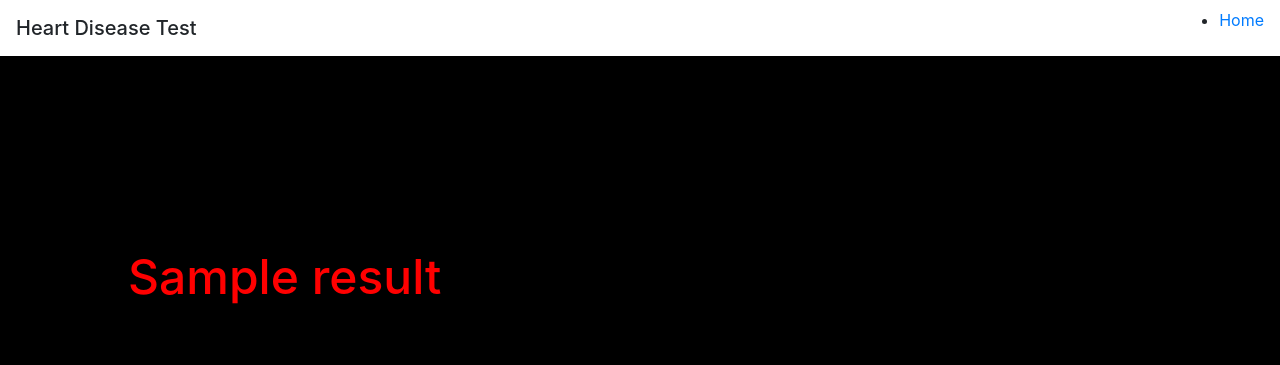
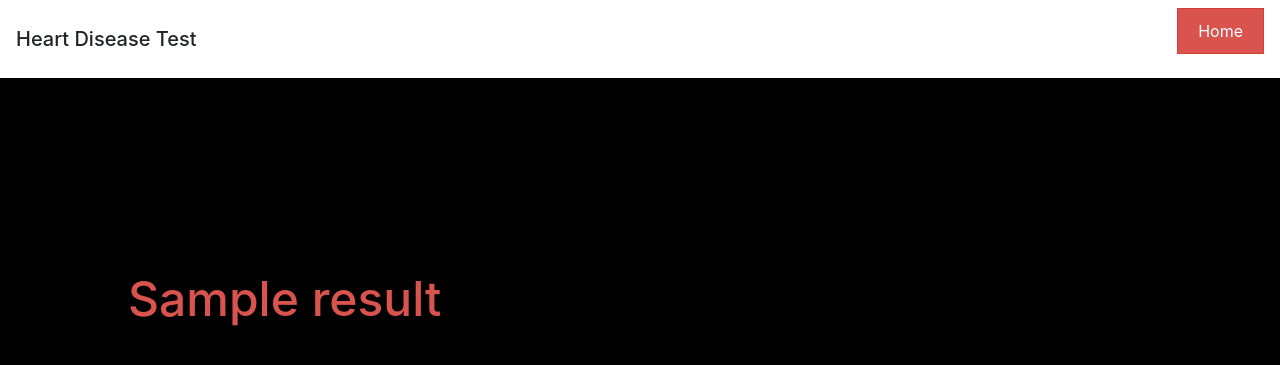
Before and after one commit to sanyukta-patil/heart, a Flask app: template templates/result.html in a window 1280 px wide. Shown: the top 365 px of the page. Run offline with Flask 2, Linux system fonts and the light colour scheme; the template is opened without the code that fills it: most values are stand-ins (such as "Sample title", 1, 10 or a date in 2020); parts of the project's set-up code (start-up, migrations or seed data) failed here and were passed over; some libraries are stand-ins or nearby versions.

Commit message:
Update result.html

```diff
--- a/templates/result.html
+++ b/templates/result.html
@@ -13,7 +13,13 @@
       font-size: xxx-large;
       text-align:centre;
   }
-
+.btn-danger{
+			border-radius: 0;
+			padding: 10px 20px;
+						color: #fff;
+    background-color: #d9534f;
+    border-color: #d43f3a;
+		}
 </style>
 
 
@@ -29,13 +35,13 @@
 			<span class="navbar-brand mb-0 h1">Heart Disease Test</span>
 
       <ul class="right hide-on-med-and-down">
-        <li><a href="/">Home</a></li>
+       <a href="/" class="btn btn-danger">Home</a>
       </ul>
       </nav>
 
 
   <div class="row" style="margin:15% 0% 0% 10%">
-   <h3 style="color:#ff0000">{{result}}</h3>
+   <h3 style="color:#d9534f">{{result}}</h3>
 </div>
 <br>
 
```
